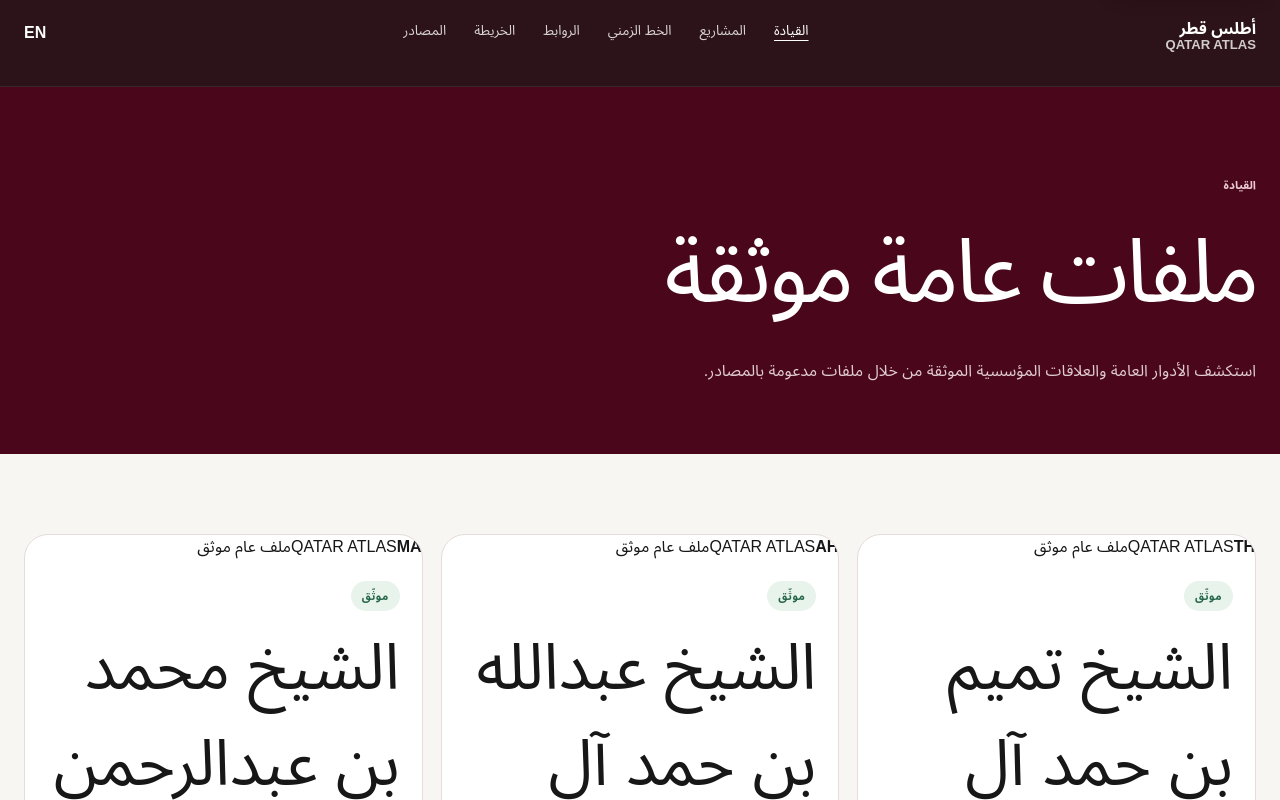
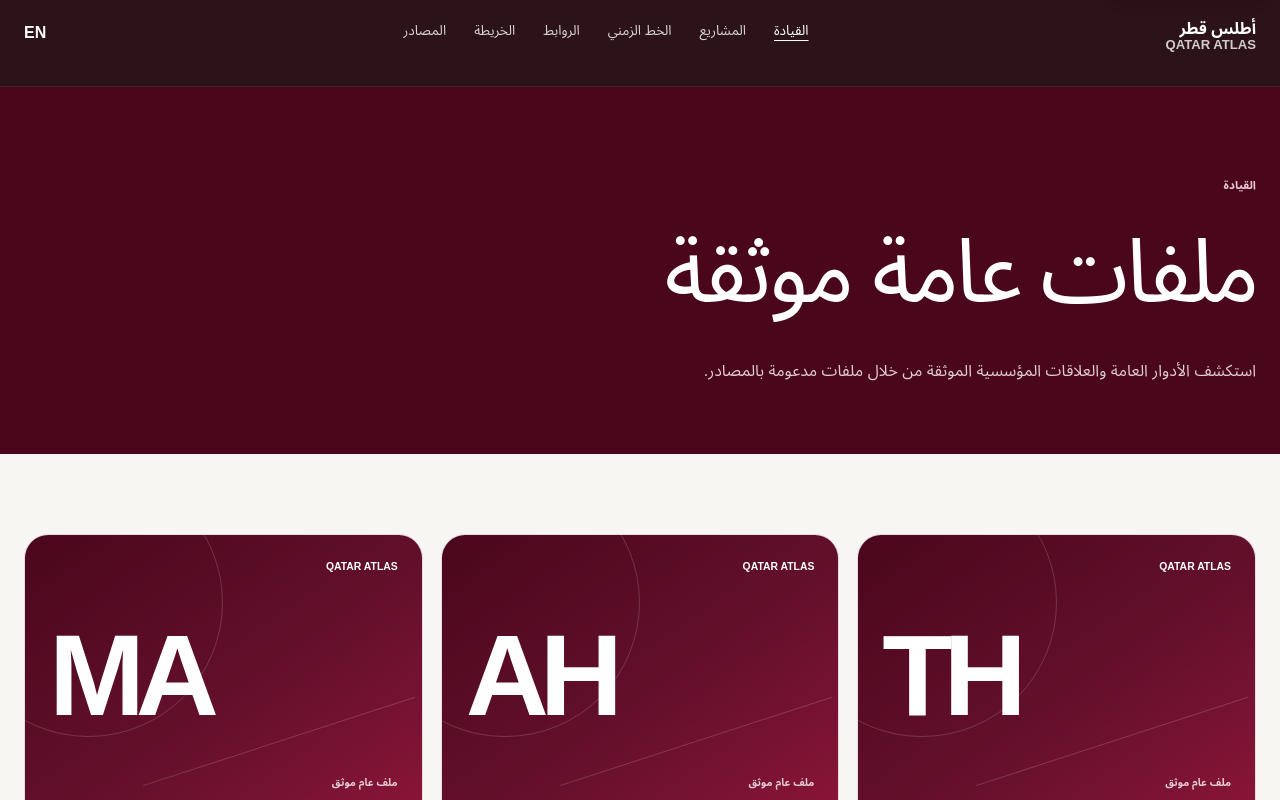
Before and after one commit to 1993bamrhol/qatar-atlas, a Next.js app: page /ar/leadership in a window 1280 px wide. Shown: the top 800 px of the page. Built offline with nearby package versions, Linux system fonts and the light colour scheme.

Commit message:
feat(ui): style neutral leadership identity panels

```diff
--- a/app/globals.css
+++ b/app/globals.css
@@ -152,3 +152,16 @@ a:focus-visible,button:focus-visible,input:focus-visible{outline:3px solid #D6A6
 .qa-source-health--redirected{border-color:#d8c98b!important;background:#fbf8e9!important}
 .qa-source-health--review_required{border-color:#d8a8b4!important;background:#fbf0f3!important}
 .qa-source-health-note{margin:14px 0 0;padding:10px 12px;border-inline-start:3px solid var(--burgundy);background:var(--warm-white);font-size:.86rem;color:var(--muted)}
+
+/* Neutral leadership identity panels: intentional fallback until licensed/official display rights are confirmed. */
+.qa-identity-panel,.qa-profile-identity{position:relative;overflow:hidden;display:flex;flex-direction:column;justify-content:space-between;background:linear-gradient(145deg,var(--deep-burgundy),#65102c 58%,#8A1538);color:white}
+.qa-identity-panel{height:280px;padding:24px}
+.qa-profile-identity{height:460px;border-radius:var(--radius-lg);padding:34px}
+.qa-identity-panel::before,.qa-profile-identity::before{content:"";position:absolute;width:68%;aspect-ratio:1;border:1px solid rgba(255,255,255,.16);border-radius:50%;inset-inline-end:-18%;top:-24%}
+.qa-identity-panel::after,.qa-profile-identity::after{content:"";position:absolute;inset-inline-start:0;bottom:26%;width:72%;height:1px;background:rgba(255,255,255,.16);transform:rotate(-18deg);transform-origin:center}
+.qa-identity-kicker,.qa-identity-caption{position:relative;z-index:1;font-size:.65rem;font-weight:800;letter-spacing:.12em}
+.qa-identity-caption{letter-spacing:.06em;opacity:.78}
+.qa-identity-panel strong,.qa-profile-identity strong{position:relative;z-index:1;align-self:flex-end;font-size:clamp(4.5rem,9vw,8rem);line-height:.8;letter-spacing:-.08em;font-weight:900}
+.qa-profile-identity strong{font-size:clamp(7rem,12vw,11rem)}
+.qa-locale--ar .qa-identity-kicker,.qa-locale--ar .qa-identity-caption{letter-spacing:0}
+@media(max-width:600px){.qa-identity-panel{height:220px}.qa-profile-identity{height:360px}}
```
